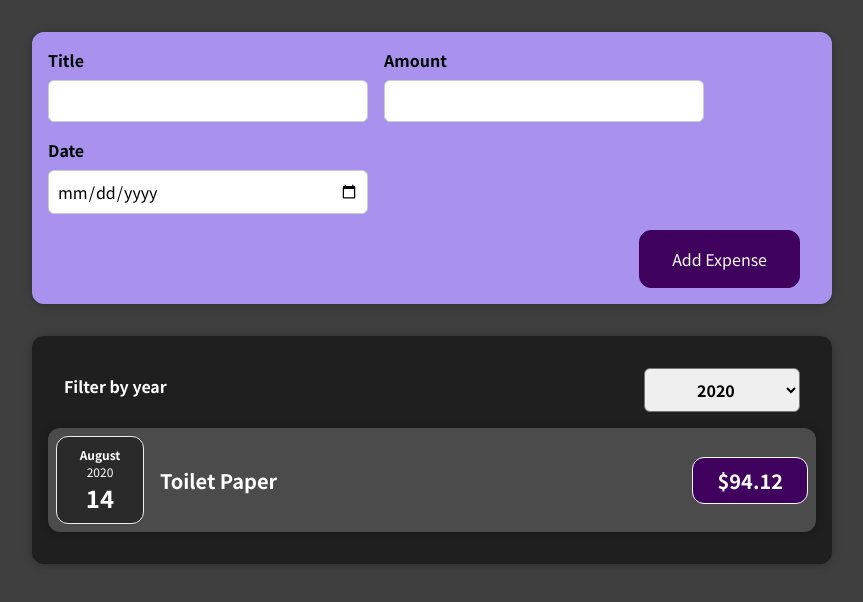
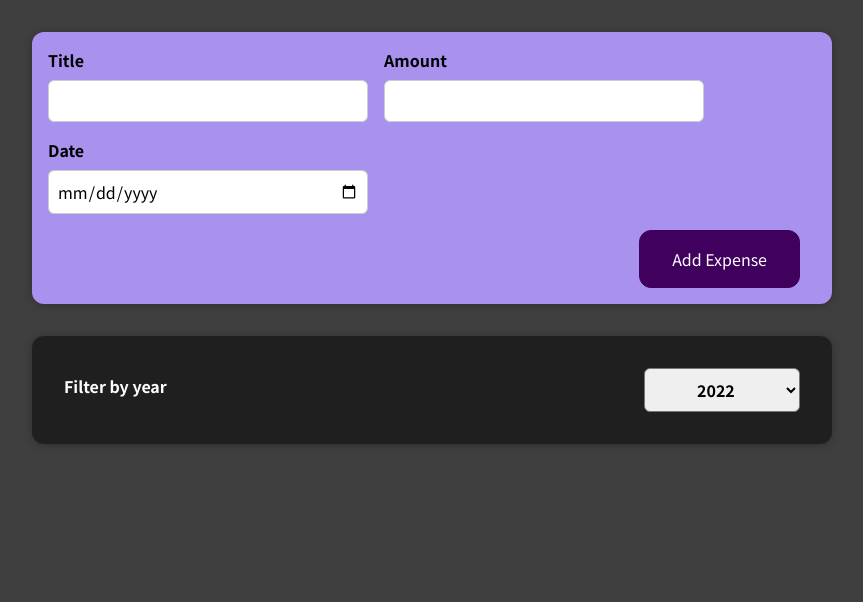
Before and after one commit to YTDcontrol/Expenses-Tracker, a React (Create React App) app: page / in a window 1280 px wide. Shown: the top 602 px of the page, without its empty margins (208-1071 px from the left). Built offline with nearby package versions, Linux system fonts and the light colour scheme.

Commit message:
Default year updated to 2022.

```diff
--- a/src/components/Expenses/Expenses.js
+++ b/src/components/Expenses/Expenses.js
@@ -6,7 +6,7 @@
 import "./Expenses.css";
 
 const Expenses = (props) => {
-  const [filteredYear, setFilteredYear] = useState('2020');
+  const [filteredYear, setFilteredYear] = useState('2022');
 
   const filterChangeHandler = (selectedYear) => {
     setFilteredYear(selectedYear);
```
